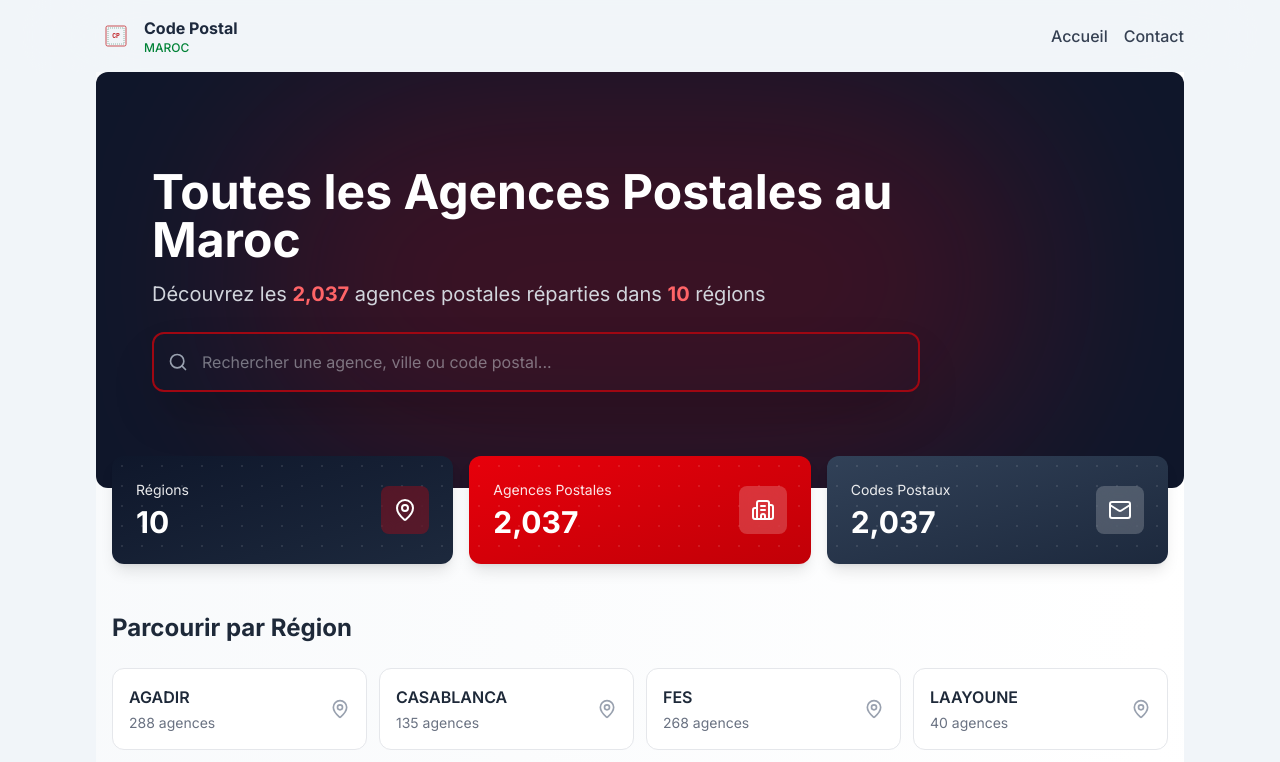
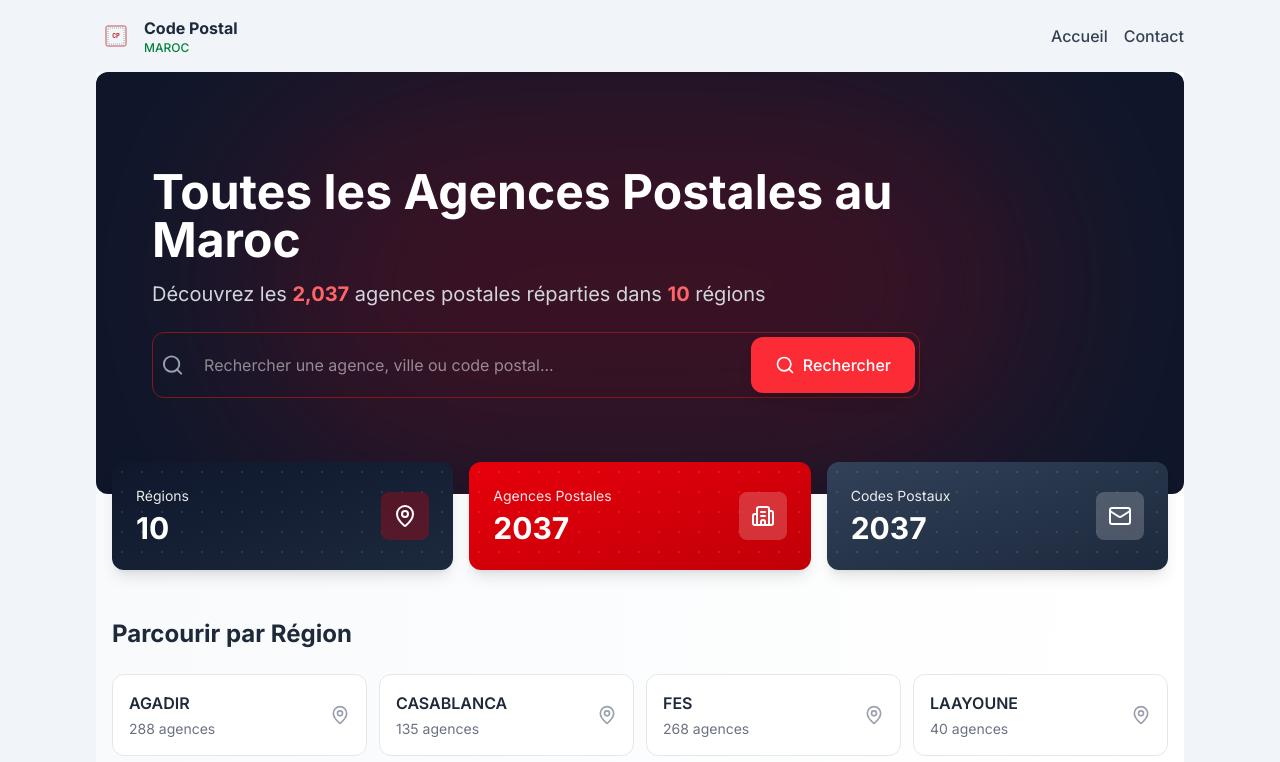
Before and after one commit to ibra1987/code-postal-maroc, a Next.js app: page / in a window 1280 px wide. Shown: the top 762 px of the page. Built offline with nearby package versions, Linux system fonts and the light colour scheme.

Commit message:
search functionality

```diff
--- a/app/components/SearchForm.tsx
+++ b/app/components/SearchForm.tsx
@@ -13,10 +13,11 @@ type AgenceCode = {
 
 interface SearchPageProps {
   codes: AgenceCode[]
+  q?: string | undefined
 }
 
-export default function SearchForm({ codes }: SearchPageProps) {
-  const [searchQuery, setSearchQuery] = useState('')
+export default function SearchForm({ codes, q }: SearchPageProps) {
+  const [searchQuery, setSearchQuery] = useState(q || '')
   const [isSearching, setIsSearching] = useState(false)
 
 
--- a/app/components/searchBar.tsx
+++ b/app/components/searchBar.tsx
@@ -1,17 +1,51 @@
 'use client';
 
 import { Search } from "lucide-react";
+import { useState } from "react";
+import { useRouter } from "next/navigation";
 
 export function SearchBar() {
+  const [searchValue, setSearchValue] = useState('');
+  const router = useRouter();
+
+  const handleSearch = () => {
+    if (searchValue.trim()) {
+      router.push(`/search?q=${encodeURIComponent(searchValue.trim())}`);
+    }
+  };
+
+  const handleKeyPress = (e: React.KeyboardEvent<HTMLInputElement>) => {
+    if (e.key === 'Enter') {
+      handleSearch();
+    }
+  };
+
   return (
-    <div className="relative w-full">
-      <Search className="absolute left-4 top-1/2 -translate-y-1/2 w-5 h-5 text-gray-400" />
-      <input
-      autoFocus
-        type="text"
-        placeholder="Rechercher une agence, ville ou code postal..."
-        className="w-full  bg-inherit pl-12 pr-4 py-4 rounded-xl text-gray-300 border-2 border-transparent focus:border-red-800 focus:shadow-2xl focus:outline-none  shadow-lg"
-      />
+    <div className="relative w-full flex gap-3">
+      <div className="relative flex-1">
+       <div className="w-full  p-1 pl-2 flex items-center gap-2 border border-red-900 rounded-xl">
+         <Search className="w-8 h-8 text-gray-400" />
+
+        <input
+          autoFocus
+          type="text"
+          value={searchValue}
+          onChange={(e) => setSearchValue(e.target.value)}
+          onKeyPress={handleKeyPress}
+          placeholder="Rechercher une agence, ville ou code postal..."
+          className="w-full p-3 border-none outline-none"
+        />
+          <button
+        onClick={handleSearch}
+        className="px-6 py-4 bg-red-500 text-white font-medium rounded-xl hover:bg-red-600 transition-colors shadow-lg flex items-center gap-2"
+      >
+        <Search className="w-5 h-5" />
+        <span className="hidden sm:inline">Rechercher</span>
+      </button>
+       </div>
+
+      </div>
+
     </div>
   );
 }
--- a/app/components/statCard.tsx
+++ b/app/components/statCard.tsx
@@ -41,7 +41,7 @@ export function StatCard({
       <div className="relative flex items-center justify-between">
         <div>
           <p className="text-sm opacity-90 mb-1">{label}</p>
-          <p className="text-3xl font-bold">{value.toLocaleString()}</p>
+          <p className="text-3xl font-bold">{value.toString()}</p>
         </div>
         <div className={`${colors[color].iconBg} backdrop-blur-sm p-3 rounded-lg`}>
           {icon}
--- a/app/search/page.tsx
+++ b/app/search/page.tsx
@@ -3,6 +3,11 @@ import  codes  from "@/assets/codes";
 
 
 
-export default function SearchPage() {
-  return <SearchForm codes={codes} />
+export default async function SearchPage({
+  searchParams,
+}: {
+  searchParams: Promise<{ [key: string]: string  | undefined }>
+}) {
+    const {q }= await searchParams
+  return <SearchForm codes={codes} q={q} />
 }
```
